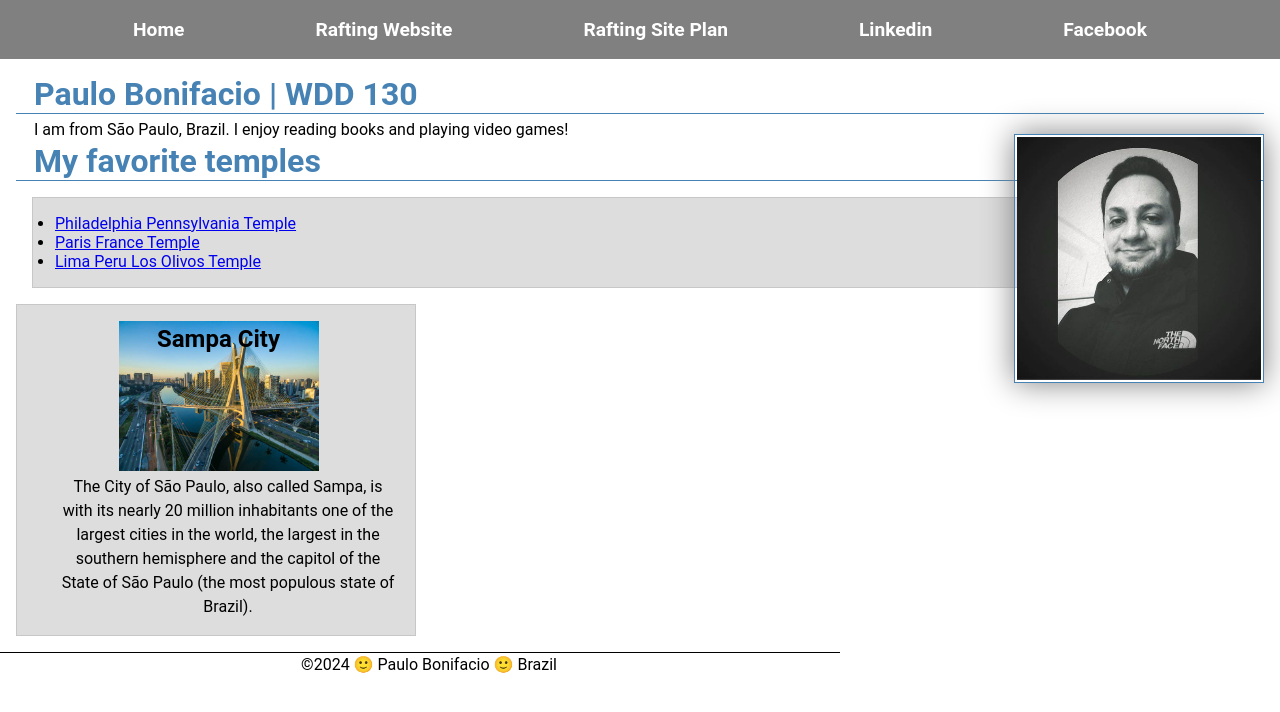
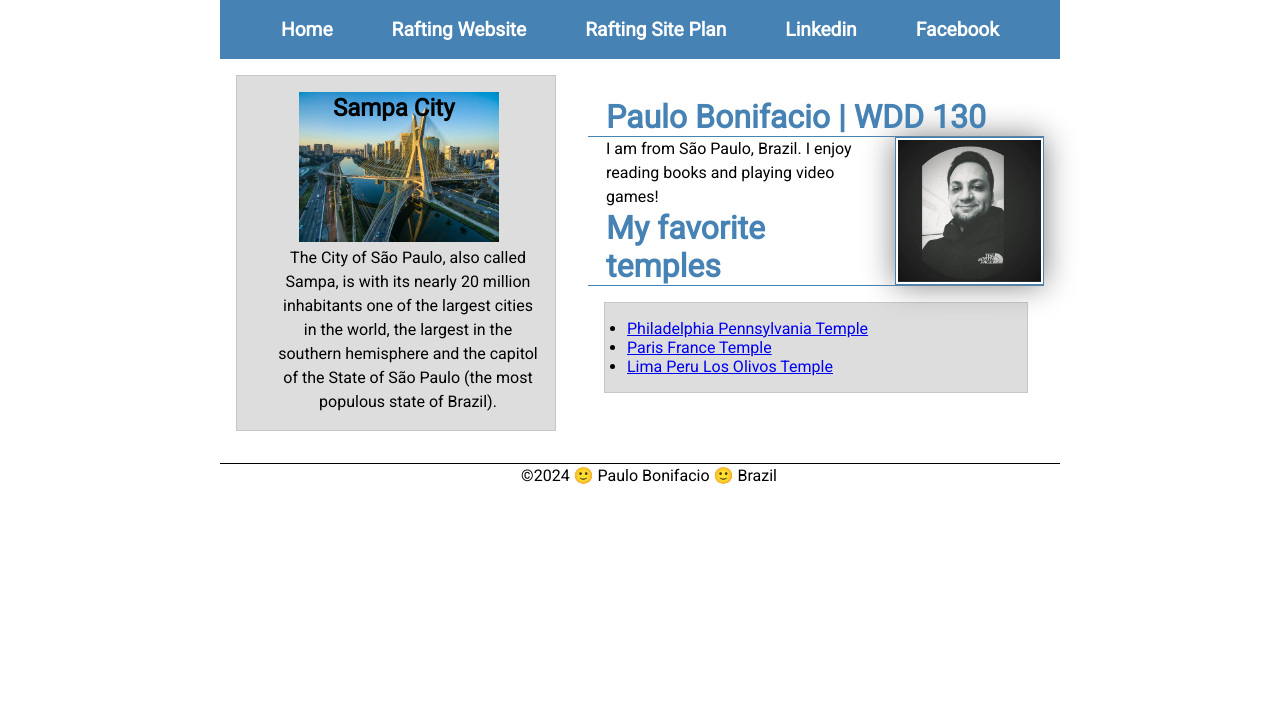
Before and after one commit to paulobonifacio/wdd130, a plain HTML site: page index.html in a window 1280 px wide. Drawn offline with Linux system fonts and the light colour scheme.

Commit message:
style.css

```diff
--- a/style.css
+++ b/style.css
@@ -1,11 +1,27 @@
+@import url('https://fonts.googleapis.com/css2?family=Roboto&family=Rock+Salt&display=swap');
+@import url('https://fonts.googleapis.com/css2?family=Roboto:wght@300&display=swap');
+
 * {
     margin: 0;
     padding: 0;
     box-sizing: border-box;
     font-family: 'Roboto', sans-serif;
 }
+
+header,
+.grid,
+footer {
+    max-width: 840px;
+    margin: 0 auto;
+}
+
+.grid {
+    display: grid;
+    align-items: center;
+}
+
 nav {
-    background-color: grey;
+    background-color: steelblue;
     padding: 10px;
     display: flex;
     justify-content: space-evenly;
@@ -24,11 +40,9 @@ nav a {
 h1 {
     color: steelblue;
     padding-left: 18px;
-    margin-bottom: 4px;
+    margin-bottom: 0px;
     border-bottom: 1px solid steelblue;
 }
-
-
 
 main {
     margin: 1rem;
@@ -36,13 +50,13 @@ main {
 }
 
 main img {
-    width: 250px;
+    width: 149px;
     height: auto;
     border: 1px solid steelblue;
     padding: 2px;
     box-shadow: 0 0 30px gray;
     float: right;
-    margin-top: 16px;
+    margin-top: 0px;
     margin-left: 16px;
     margin-bottom: 8px;
 }
@@ -54,7 +68,7 @@ p {
 }
 
 aside {
-    width: 25rem;
+    width: 20rem;
     text-align: center;
     position: relative;
     grid-column: 1/2;
@@ -67,16 +81,15 @@ aside img {
 }
 
 aside h2 {
-  position: absolute;
-  top: 20px;
-  left: 140px;
+    top: 18px;
+    left: 96px;
+    position: absolute;
 }
 
 footer {
     margin-top: 1em;
     border-top: 1px solid #000;
     text-align: center;
-    max-width: 840px;
 }
 
 /* Class Selectors */
@@ -88,3 +101,8 @@ footer {
     color: #000;
     padding-left: 22px;
 }
+
+.heart {
+    color: red;
+    font-weight: bolder;
+}
```
